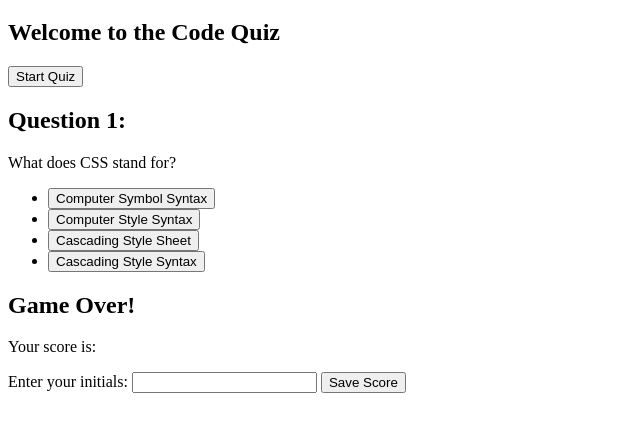
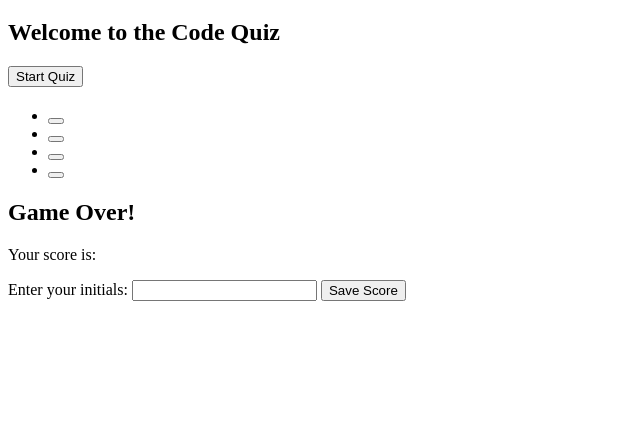
Before and after one commit to christopherflores9312/code-quiz, a plain HTML site: page index.html in a window 1280 px wide. Shown: the part 61-492 px from the top of the page, without its empty margins (0-640 px from the left). Drawn offline with Linux system fonts and the light colour scheme.

Commit message:
define elements

```diff
--- a/index.html
+++ b/index.html
@@ -2,10 +2,12 @@
 <html>
   <head>
     <title>Code Quiz</title>
+    <!-- <link rel="stylesheet" href="style.css"> -->
   </head>
   <body>
     <header>
       <h1>Code Quiz</h1>
+      <div id="timer"></div>
     </header>
     <main>
       <section id="start-screen">
@@ -13,13 +15,13 @@
         <button id="start-button">Start Quiz</button>
       </section>
       <section id="quiz">
-        <h2>Question 1:</h2>
-        <p>What does CSS stand for?</p>
+        <h2></h2>
+        <p></p>
         <ul>
-          <li><button>Computer Symbol Syntax</button></li>
-          <li><button>Computer Style Syntax</button></li>
-          <li><button>Cascading Style Sheet</button></li>
-          <li><button>Cascading Style Syntax</button></li>
+          <li><button></button></li>
+          <li><button></button></li>
+          <li><button></button></li>
+          <li><button></button></li>
         </ul>
       </section>
       <section id="game-over">
@@ -32,5 +34,6 @@
         </form>
       </section>
     </main>
+    <script src="./js/script.js"></script>
   </body>
 </html>
--- a/js/script.js
+++ b/js/script.js
@@ -1,8 +1,15 @@
+// select elements from the DOM
+const startButton = document.querySelector('#start-button');
+const quizSection = document.querySelector('#quiz');
+const gameOverSection = document.querySelector('#game-over');
+const scoreDisplay = document.querySelector('#score');
+const initialsInput = document.querySelector('#initials');
+const timerDisplay = document.querySelector('#timer');
+
 function startQuiz() {
     // start the timer
     // present the first question
 }
-
 
 function presentQuestion() {
 // present a question
@@ -11,7 +18,6 @@ function startQuiz() {
 // if correct, present the next question
 // if incorrect, subtract time from the timer and present the next question
 }
-
 
 function checkAnswer(answer) {
 // check if the answer is correct
```
Lines whose indentation alone changed are shown as unchanged.
